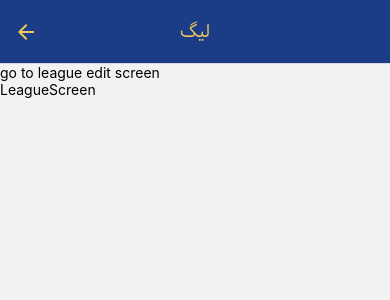
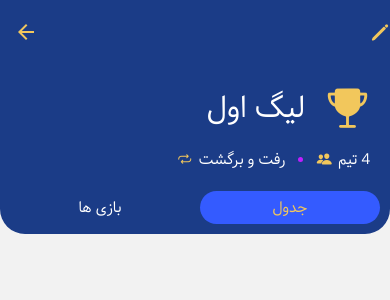
Before and after one commit to hamedghaaderi/League-builder, a React Native app: screen /League in a window 390 px wide. Shown: the top 300 px of the page. Built offline with nearby package versions, Linux system fonts and the light colour scheme.

Commit message:
feat: create first part structure in league screen & style it. also delete 2 screens because move them into the league screen.

```diff
--- a/App.js
+++ b/App.js
@@ -7,12 +7,12 @@ import LeagueCreateScreen from "./screens/leagues/league-create-screen";
 import LeagueImportScreen from "./screens/leagues/league-import-screen";
 import LeagueScreen from "./screens/leagues/league-screen";
 import LeagueEditScreen from "./screens/leagues/league-edit-screen";
-import LeagueStandingsScreen from "./screens/leagues/league-standings-screen";
-import LeagueFixturesScreen from "./screens/leagues/league-fixtures-screen";
 import DeveloperScreen from "./screens/developer-screen";
 import TabBar from "./components/ui/tab-bar";
 import { useFonts } from "expo-font";
 import GlobalStyles from "./constants/colors";
+import { Pressable } from "react-native";
+import { Ionicons } from "@expo/vector-icons";
 
 const Stack = createNativeStackNavigator();
 const BottomTabs = createBottomTabNavigator();
@@ -79,9 +79,19 @@ export default function App() {
           <Stack.Screen
             name="League"
             component={LeagueScreen}
-            options={{
-              title: "لیگ",
-            }}
+            options={({ navigation }) => ({
+              title: "",
+              headerShadowVisible: false,
+              headerRight: ({ tintColor }) => (
+                <Pressable
+                  onPress={() => {
+                    navigation.navigate("LeagueEdit");
+                  }}
+                >
+                  <Ionicons name="pencil" size={20} color={tintColor} />
+                </Pressable>
+              ),
+            })}
           />
           <Stack.Screen
             name="LeagueCreate"
@@ -104,20 +114,6 @@ export default function App() {
               title: "ویرایش",
             }}
           />
-          <Stack.Screen
-            name="LeagueStandings"
-            component={LeagueStandingsScreen}
-            options={{
-              title: "جدول",
-            }}
-          />
-          <Stack.Screen
-            name="LeagueFixtures"
-            component={LeagueFixturesScreen}
-            options={{
-              title: "بازی ها",
-            }}
-          />
         </Stack.Navigator>
       </NavigationContainer>
     </>
--- a/components/leagues/league-item.js
+++ b/components/leagues/league-item.js
@@ -1,10 +1,17 @@
 import { Pressable, StyleSheet, Text, View } from "react-native";
 import GlobalStyles from "../../constants/colors";
 import { Ionicons } from "@expo/vector-icons";
+import { useNavigation } from "@react-navigation/native";
 
 const LeagueItem = ({ league }) => {
+  const { navigate } = useNavigation();
+
+  const onItemPress = () => {
+    navigate("League");
+  };
+
   return (
-    <Pressable style={styles.container}>
+    <Pressable onPress={onItemPress} style={styles.container}>
       <View style={styles.rightBar} />
       <View style={styles.content}>
         <View style={styles.informations}>
--- a/screens/leagues/league-fixtures-screen.js
+++ /dev/null
@@ -1,11 +0,0 @@
-import { Text, View } from "react-native";
-
-const LeagueFixturesScreen = () => {
-  return (
-    <View>
-      <Text>LeagueFixturesScreen</Text>
-    </View>
-  );
-};
-
-export default LeagueFixturesScreen;
--- a/screens/leagues/league-screen.js
+++ b/screens/leagues/league-screen.js
@@ -1,21 +1,158 @@
-import { useNavigation } from "@react-navigation/native";
-import { Pressable, Text, View } from "react-native";
+import { Pressable, StyleSheet, Text, View } from "react-native";
+import { useState, useTransition } from "react";
+import GlobalStyles from "../../constants/colors";
+import { Ionicons } from "@expo/vector-icons";
 
 const LeagueScreen = () => {
-  const { navigate } = useNavigation();
+  const [selectedTab, setSelectedTab] = useState("standings");
+  const [, startTransition] = useTransition();
+
+  const handleTabChange = (tab) => {
+    startTransition(() => {
+      setSelectedTab(tab);
+    });
+  };
 
   return (
-    <View>
-      <Pressable
-        onPress={() => {
-          navigate("LeagueEdit");
-        }}
-      >
-        <Text>go to league edit screen</Text>
-      </Pressable>
-      <Text>LeagueScreen</Text>
-    </View>
+    <>
+      <View style={styles.informations}>
+        <View style={styles.titleRow}>
+          <Ionicons
+            name="trophy"
+            size={45}
+            color={GlobalStyles.colors.accent}
+          />
+          <Text style={styles.titleText}>لیگ اول</Text>
+        </View>
+        <View style={styles.detailsRow}>
+          <View style={styles.detailItem}>
+            <Ionicons
+              name="people"
+              size={16}
+              color={GlobalStyles.colors.accent}
+            />
+            <Text style={styles.detailText}>4 تیم</Text>
+          </View>
+          <View style={styles.dot} />
+          <View style={styles.detailItem}>
+            <Ionicons
+              name={true ? "repeat" : "arrow-forward"}
+              size={16}
+              color={GlobalStyles.colors.accent}
+            />
+            <Text style={styles.detailText}>
+              {true ? "رفت و برگشت" : "تک بازی"}
+            </Text>
+          </View>
+        </View>
+      </View>
+      <View style={styles.tabs}>
+        <Pressable
+          onPress={() => handleTabChange("standings")}
+          style={[
+            styles.tabItem,
+            selectedTab === "standings" && styles.activeTabItem,
+          ]}
+        >
+          <Text
+            style={[
+              styles.tabText,
+              selectedTab === "standings" && styles.activeTabText,
+            ]}
+          >
+            جدول
+          </Text>
+        </Pressable>
+        <Pressable
+          onPress={() => handleTabChange("fixtures")}
+          style={[
+            styles.tabItem,
+            selectedTab === "fixtures" && styles.activeTabItem,
+          ]}
+        >
+          <Text
+            style={[
+              styles.tabText,
+              selectedTab === "fixtures" && styles.activeTabText,
+            ]}
+          >
+            بازی ها
+          </Text>
+        </Pressable>
+      </View>
+    </>
   );
 };
 
 export default LeagueScreen;
+
+const styles = StyleSheet.create({
+  informations: {
+    backgroundColor: GlobalStyles.colors.primary,
+    padding: 20,
+    flexDirection: "column",
+    gap: 15,
+  },
+  titleRow: {
+    flexDirection: "row-reverse",
+    alignItems: "center",
+    gap: 20,
+  },
+  titleText: {
+    flex: 1,
+    fontFamily: "samim",
+    fontSize: 30,
+    textAlign: "right",
+    color: GlobalStyles.colors.surface,
+  },
+  detailsRow: {
+    flexDirection: "row-reverse",
+    alignItems: "center",
+    gap: 3,
+  },
+  detailItem: {
+    flexDirection: "row",
+    gap: 2,
+    alignItems: "center",
+  },
+  detailText: {
+    fontFamily: "samim",
+    fontSize: 15,
+    marginLeft: 4,
+    color: GlobalStyles.colors.surface,
+  },
+  dot: {
+    width: 5,
+    height: 5,
+    borderRadius: 50,
+    backgroundColor: GlobalStyles.colors.accentAlt,
+    marginHorizontal: 10,
+  },
+  tabs: {
+    backgroundColor: GlobalStyles.colors.primary,
+    paddingBottom: 10,
+    paddingHorizontal: 10,
+    borderBottomLeftRadius: 25,
+    borderBottomRightRadius: 25,
+    flexDirection: "row-reverse",
+    alignItems: "center",
+    gap: 10,
+  },
+  tabItem: {
+    flex: 1,
+    paddingVertical: 5,
+    borderRadius: 40,
+    alignItems: "center",
+  },
+  tabText: {
+    fontFamily: "samim",
+    fontSize: 15,
+    color: GlobalStyles.colors.surface,
+  },
+  activeTabItem: {
+    backgroundColor: GlobalStyles.colors.secondary,
+  },
+  activeTabText: {
+    color: GlobalStyles.colors.accent,
+  },
+});
--- a/screens/leagues/league-standings-screen.js
+++ /dev/null
@@ -1,11 +0,0 @@
-import { Text, View } from "react-native";
-
-const LeagueStandingsScreen = () => {
-  return (
-    <View>
-      <Text>LeagueStandingsScreen</Text>
-    </View>
-  );
-};
-
-export default LeagueStandingsScreen;
```
